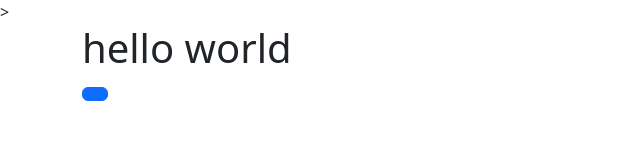
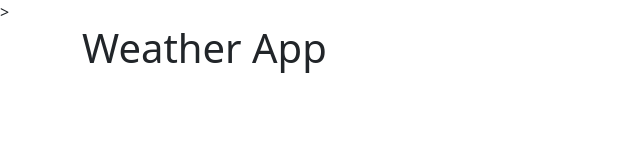
Before and after one commit to cynthia-creator/weatherapp, a plain HTML site: page index.html in a window 1280 px wide. Shown: the whole page, without its empty margins (0-640 px from the left). Drawn offline with nearby package versions, Linux system fonts and the light colour scheme.

Commit message:
changed h1 to weather app

```diff
--- a/index.html
+++ b/index.html
@@ -17,11 +17,8 @@
   <body>
     <div class="container">
     <h1>
-      hello world
+      Weather App
     </h1>
-    <a href="" class="btn btn-primary">
-
-    </a>
     <script src="src/index.js"></script>
   </body>
 </html>
```
